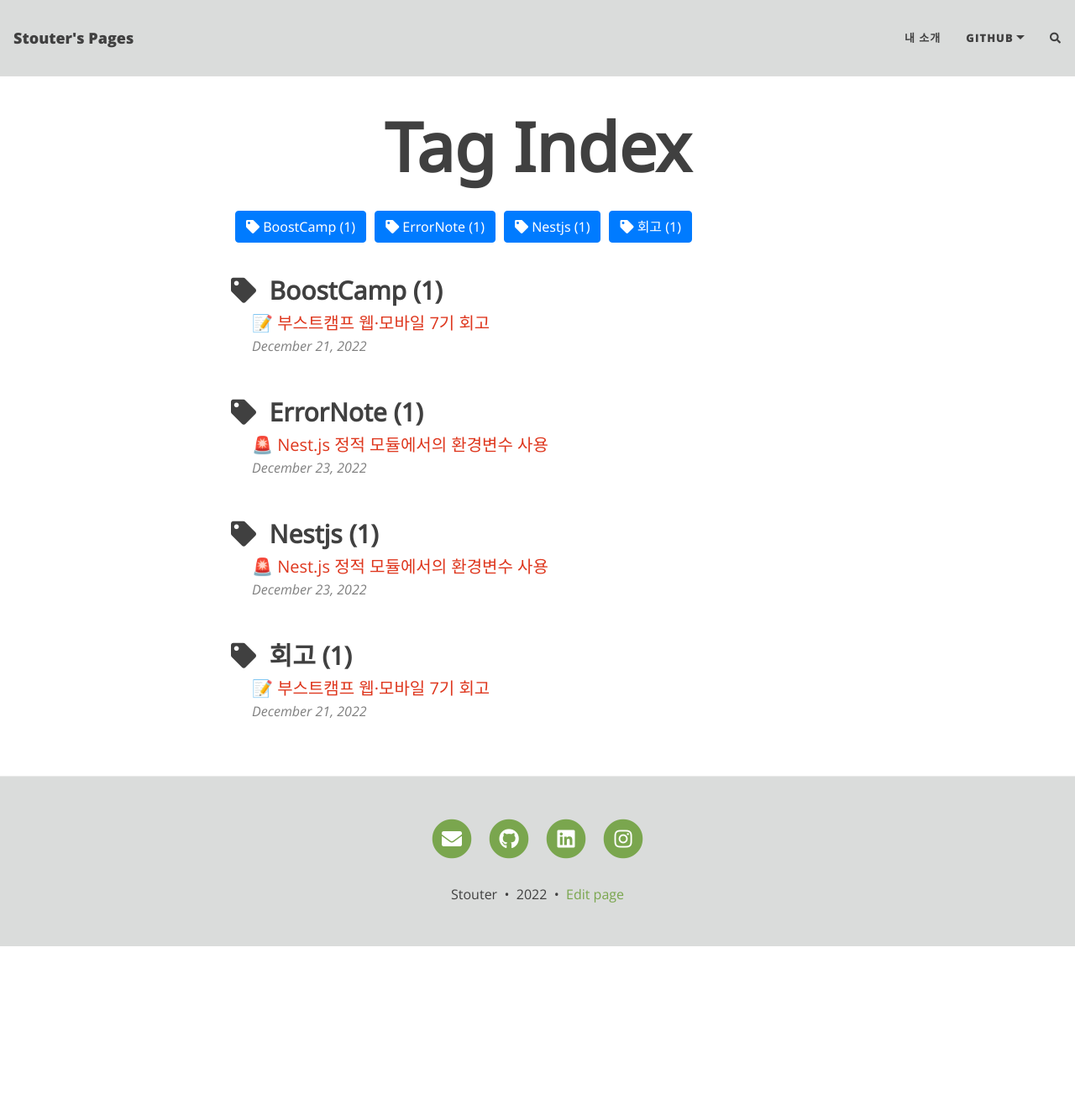
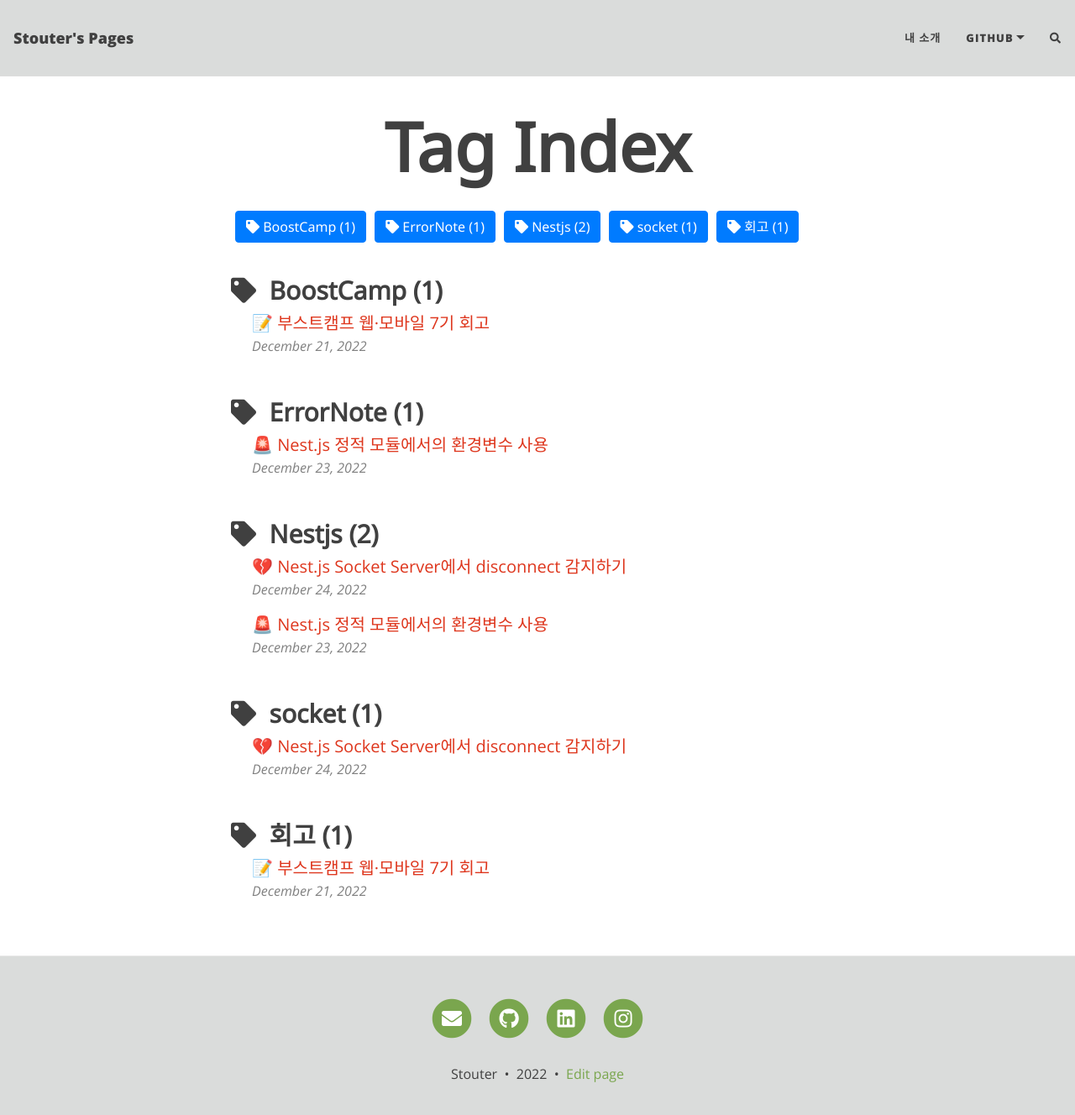
Before and after one commit to comeintostout/comeintostout.github.io, a Jekyll site: the page built from tags.html, in a window 1280 px wide and 1341 px high. Shown: the top 1328 px of the window at 84% size. Built offline with Jekyll 4.4.1, drawn with Linux system fonts in a browser that asks for light colours; nearby versions of some CDN libraries; comment, search, counter and statistics services are not loaded; some of the changed lines change nothing that is shown.

Commit message:
[post] 💔 Nest.js Socket Server에서 disconnect 감지하기 글 작성

````diff
--- a/_posts/2022-12-23-nestjs-static-module.md
+++ b/_posts/2022-12-23-nestjs-static-module.md
@@ -1,7 +1,7 @@
 ---
 layout: post
 title: 🚨 Nest.js 정적 모듈에서의 환경변수 사용
-thumbnail-img: /assets/img/2022-12-23/nestjs_icon.png
+thumbnail-img: /assets/img/nestjs_icon.png
 tags: [ErrorNote, Nestjs]
 comments: true
 ---
--- /dev/null
+++ b/_posts/2022-12-24-nestjs-handle-disconnect.md
@@ -0,0 +1,100 @@
+---
+layout: post
+title: 💔 Nest.js Socket Server에서 disconnect 감지하기
+thumbnail-img: /assets/img/nestjs_icon.png
+tags: [Nestjs, socket]
+comments: true
+---
+
+부스트캠프에서 팀원들과 `SleepyWoods`라는 실시간 WebSocket 서비스를 만들었을 때, `Socket.io`를 사용했었다. 이번 글에서는 간단하게 클라이언트의 disconnect를 감지하는 부분을 구현해보자.
+
+# HandleDisconnect
+
+---
+
+Nest.js에선 Socket Server를 구현할 때, 주로 다음과 같이 `SocketGateWay`를 구성한다.
+
+```tsx
+export class SocketGateway implements OnGatewayConnection, OnGatewayDisconnect {
+  @WebSocketServer()
+  server: Server;
+
+  public handleConnection(client: Socket): void {
+    // 클라이언트가 접속되었을 때, 할 일
+  }
+
+  public handleDisconnect(client: Socket): void {
+    // 클라이언트가 접속 해제되었을 때, 할 일
+  }
+}
+```
+
+`SocketGateway`는 `OnGatewayConnection`와 `OnGatewayDisconnect`를 상속함으로써, 필수적으로 `handleConnection`과 `handleDisconnect`를 메소드로 지니게 된다.
+
+여기서 클라이언트가 일반적인 접속 해제를 할 경우 대부분은 `handleDisconnect`로 이를 감지하고, 처리해줄 수 있다.
+
+<br>
+
+# HandleDisconnect는 모든 disconnect을 감지할까?
+
+---
+
+같이 Socket Server를 구성하던 피어와 실험해본 결과, `handleDisconnect`는 모든 disconnect를 감지하지 못한다. 다음과 같은 예외 상황이 있을 수 있다.
+
+**⚠️ 클라이언트가 비정상적인 종료를 했을 경우**
+
+- 브라우저의 강제 종료가 일어났을 때,
+- 노트북의 배터리가 다 되어 노트북 자체가 강제 종료 되었을 때,
+
+위의 상황 말고도, 우리가 테스트해보지 못한 많은 예외 상황들이 있을 수 있다. 만약 disconnect를 감지하지 않아도 되는 서비스라면 모르겠지만, 우리 서비스에선 disconnect 시에 필수적인 로직이 있어 이 점이 중요했다.
+
+```tsx
+public handleDisconnect(client: sleepySocket): void {
+    // 다른 유저들에게 해당 유저가 로그아웃 했다는 정보 전달
+    // 해당 유저의 그 날의 활동량을 기록
+}
+```
+
+<br>
+
+# PingInterval과 pingTimeout
+
+---
+
+Nest.js 에서 `SocketGateway`를 구성할때, `@WebSocketGateway` 데코레이터를 통해, WebSocket에 option값을 넣어줄 수 있다. 다음과 같이 `SocketGateway`를 수정했다.
+
+```tsx
+@WebSocketGateway({
+  pingInterval: 5000,
+  pingTimeout: 3000,
+})
+export class SocketGateway implements OnGatewayConnection, OnGatewayDisconnect {
+  @WebSocketServer()
+  server: Server;
+
+  public handleConnection(client: Socket): void {
+    // 클라이언트가 접속되었을 때, 할 일
+  }
+
+  public handleDisconnect(client: Socket): void {
+    // 클라이언트가 접속 해제되었을 때, 할 일
+  }
+}
+```
+
+위의 두 가지 option들을 통해 heartbeat를 설정할 수 있는데, 이는 connection이 유효한 지 주기적으로 확인하는 과정이라 볼 수 있다.
+
+서버는 `pingInterval`마다 connection을 확인하고, 마지막 요청으로부터 `pingTimeout` 시간 동안 응답이 없다면 클라이언트가 죽은 것으로 판단 해 disconnect 시킨다.
+(위의 예시에서는 5초마다 확인을 하며, 마지막 요청에서 3초간 응답이 없었으면 연결이 해제되었다고 판단한다.)
+
+이를 통해 클라이언트가 예기치 못한 접속 종료를 하더라도, 서버에서 이를 잡아낼 수 있다.
+
+아래의 `Socket.io` 도큐먼트에서 조금 더 자세한 정보를 확인할 수 있다.
+
+<br>
+
+# 참조
+
+---
+
+[Server options](https://socket.io/docs/v4/server-options/)
````
Also changed, not shown: assets/img/nestjs_icon.png (renamed from assets/img/2022-12-23/nestjs_icon.png).
